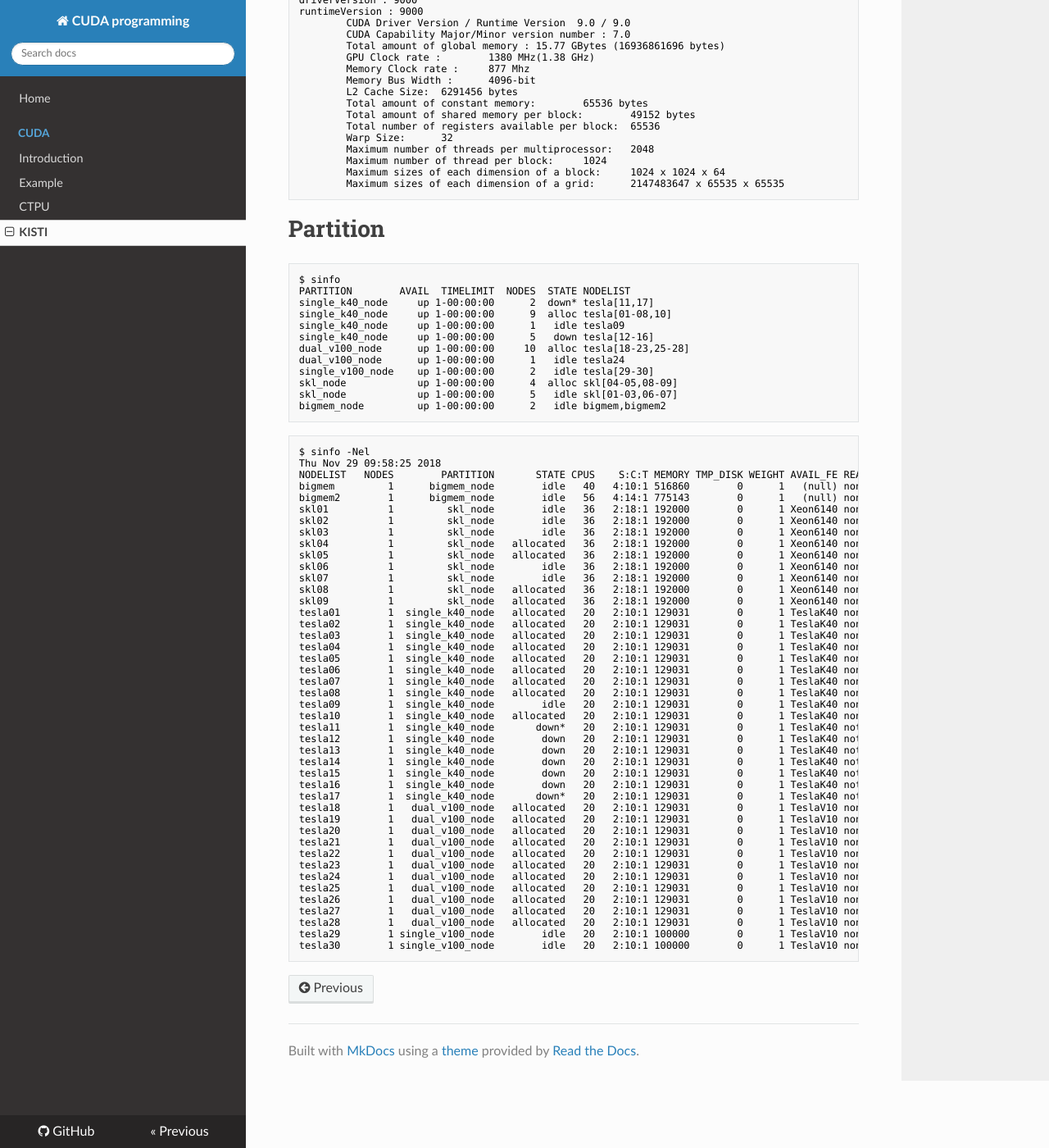
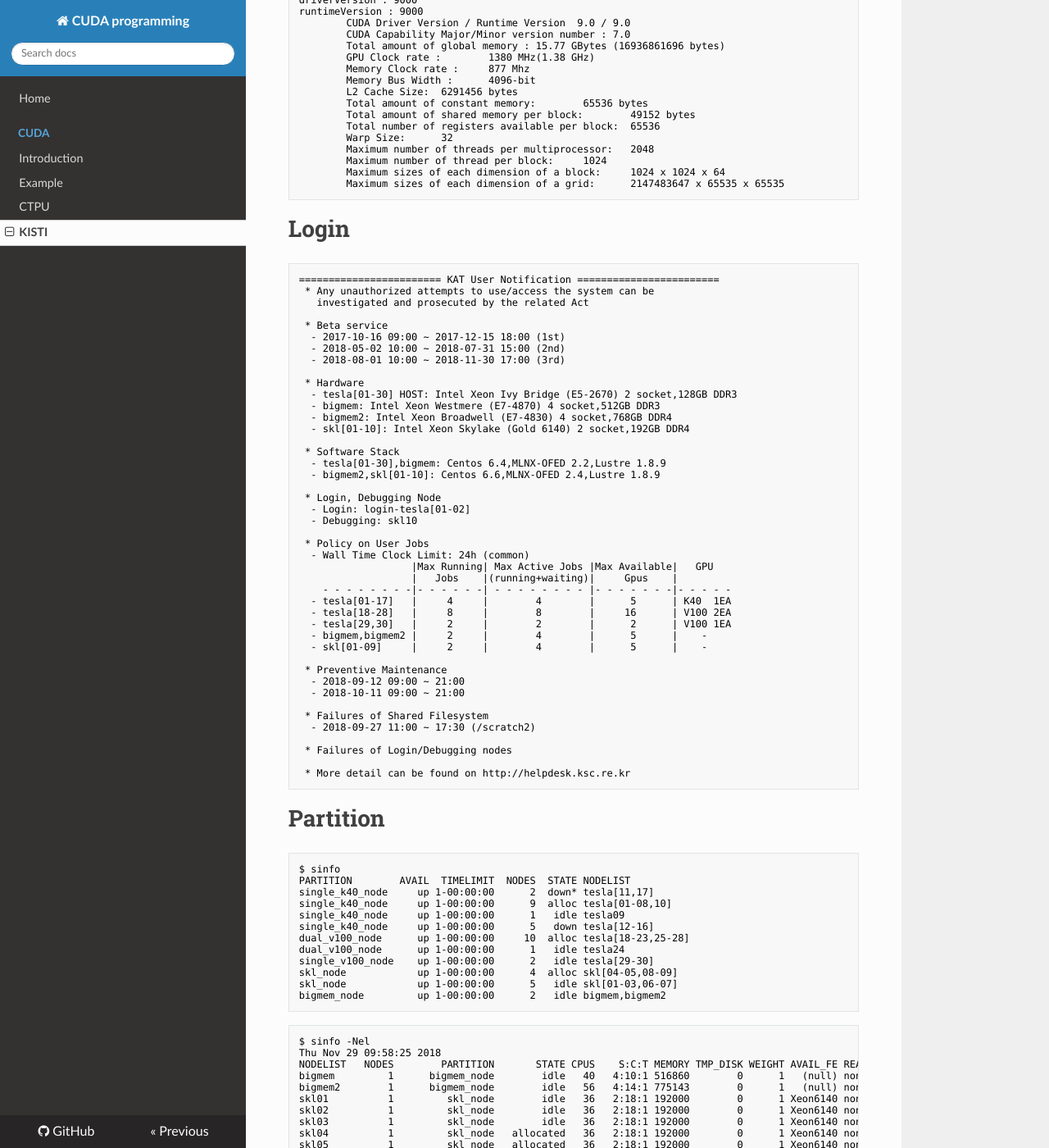
Before and after one commit to WonyoungCho/CUDA, an MkDocs documentation site: the page built from docs/kisti.md, in a window 1280 px wide and 1400 px high, scrolled down 866 px. Shown: the whole window at 82% size. Built offline with MkDocs 1.6.1, drawn with Linux system fonts in a browser that asks for light colours; nearby versions of some CDN libraries; old or Windows-style settings are respelled for this version of MkDocs.

Commit message:
Update kisti.md

````diff
--- a/docs/kisti.md
+++ b/docs/kisti.md
@@ -67,6 +67,54 @@ runtimeVersion : 9000
         Maximum sizes of each dimension of a grid:      2147483647 x 65535 x 65535
 ```
 
+# Login
+```sh
+======================== KAT User Notification ========================
+ * Any unauthorized attempts to use/access the system can be
+   investigated and prosecuted by the related Act
+
+ * Beta service
+  - 2017-10-16 09:00 ~ 2017-12-15 18:00 (1st)
+  - 2018-05-02 10:00 ~ 2018-07-31 15:00 (2nd)
+  - 2018-08-01 10:00 ~ 2018-11-30 17:00 (3rd)
+
+ * Hardware
+  - tesla[01-30] HOST: Intel Xeon Ivy Bridge (E5-2670) 2 socket,128GB DDR3
+  - bigmem: Intel Xeon Westmere (E7-4870) 4 socket,512GB DDR3
+  - bigmem2: Intel Xeon Broadwell (E7-4830) 4 socket,768GB DDR4
+  - skl[01-10]: Intel Xeon Skylake (Gold 6140) 2 socket,192GB DDR4
+
+ * Software Stack
+  - tesla[01-30],bigmem: Centos 6.4,MLNX-OFED 2.2,Lustre 1.8.9
+  - bigmem2,skl[01-10]: Centos 6.6,MLNX-OFED 2.4,Lustre 1.8.9
+
+ * Login, Debugging Node
+  - Login: login-tesla[01-02]
+  - Debugging: skl10
+
+ * Policy on User Jobs
+  - Wall Time Clock Limit: 24h (common)
+                   |Max Running| Max Active Jobs |Max Available|   GPU
+                   |   Jobs    |(running+waiting)|     Gpus    |
+    - - - - - - - -|- - - - - -| - - - - - - - - |- - - - - - -|- - - - -
+  - tesla[01-17]   |     4     |        4        |      5      | K40  1EA
+  - tesla[18-28]   |     8     |        8        |     16      | V100 2EA
+  - tesla[29,30]   |     2     |        2        |      2      | V100 1EA
+  - bigmem,bigmem2 |     2     |        4        |      5      |    -
+  - skl[01-09]     |     2     |        4        |      5      |    -
+
+ * Preventive Maintenance
+  - 2018-09-12 09:00 ~ 21:00
+  - 2018-10-11 09:00 ~ 21:00
+
+ * Failures of Shared Filesystem
+  - 2018-09-27 11:00 ~ 17:30 (/scratch2)
+
+ * Failures of Login/Debugging nodes
+
+ * More detail can be found on http://helpdesk.ksc.re.kr
+```
+
 # Partition
 ```sh
 $ sinfo
````
